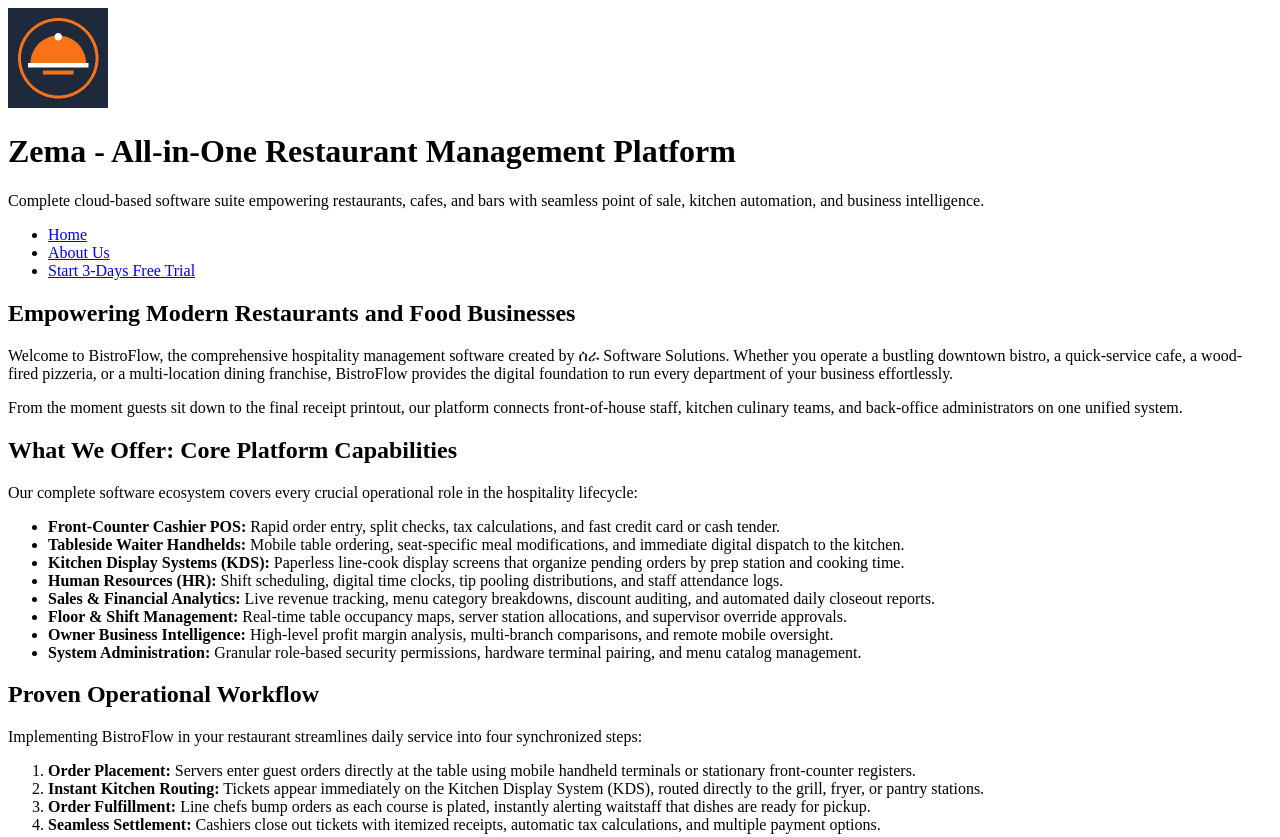
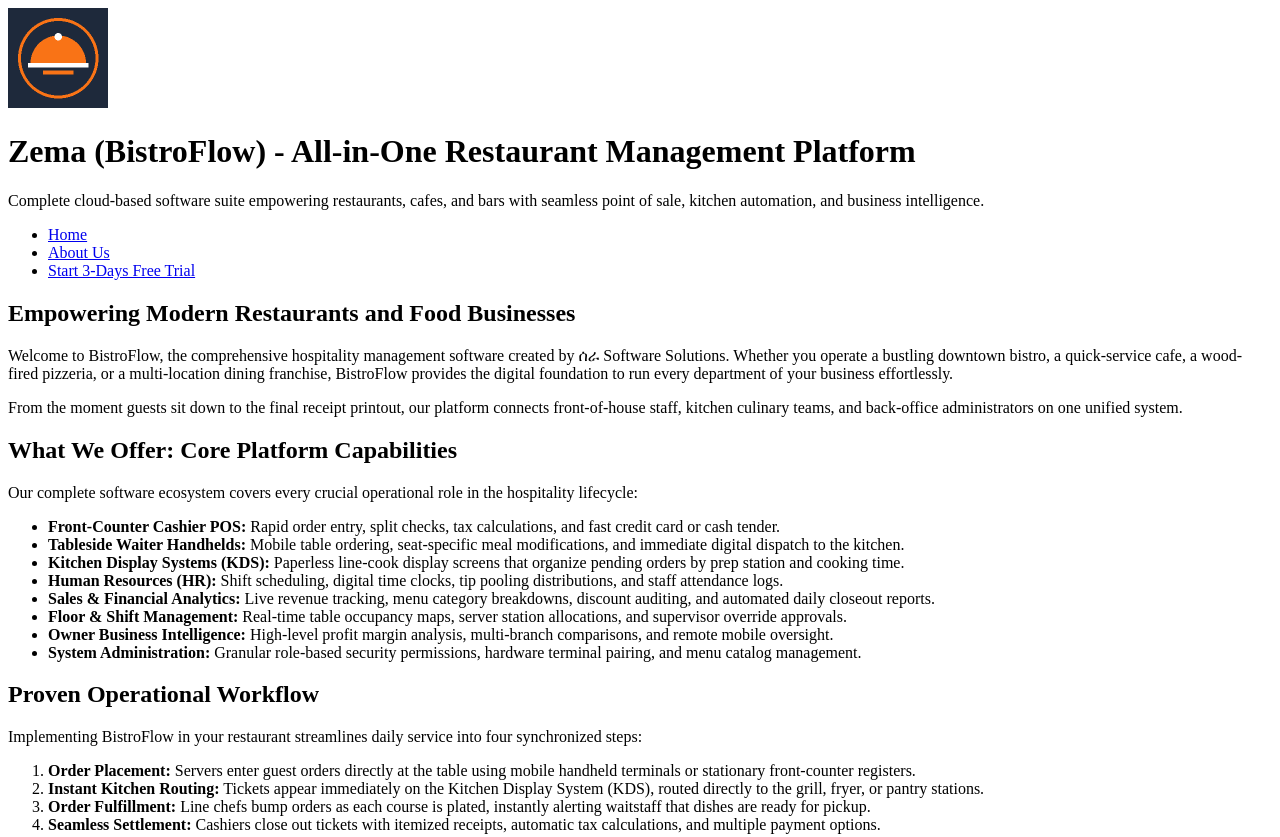
Before and after one commit to Kol-0110/Web-1st-Assignment, a plain HTML site: page index.html in a window 1280 px wide. Shown: the top 837 px of the page. Drawn offline with Linux system fonts and the light colour scheme.

Commit message:
Name Of company updated

```diff
--- a/index.html
+++ b/index.html
@@ -12,7 +12,7 @@
     <header>
         <a href="index.html"><img src="images/restaurant-logo.png" alt="Zema Restaurant Managment system Logo"
                 width="100" height="100"></a>
-        <h1>Zema - All-in-One Restaurant Management Platform</h1>
+        <h1>Zema (BistroFlow) - All-in-One Restaurant Management Platform</h1>
         <p>Complete cloud-based software suite empowering restaurants, cafes, and bars with seamless point of sale,
             kitchen automation, and business intelligence.</p>
         <nav>
```
